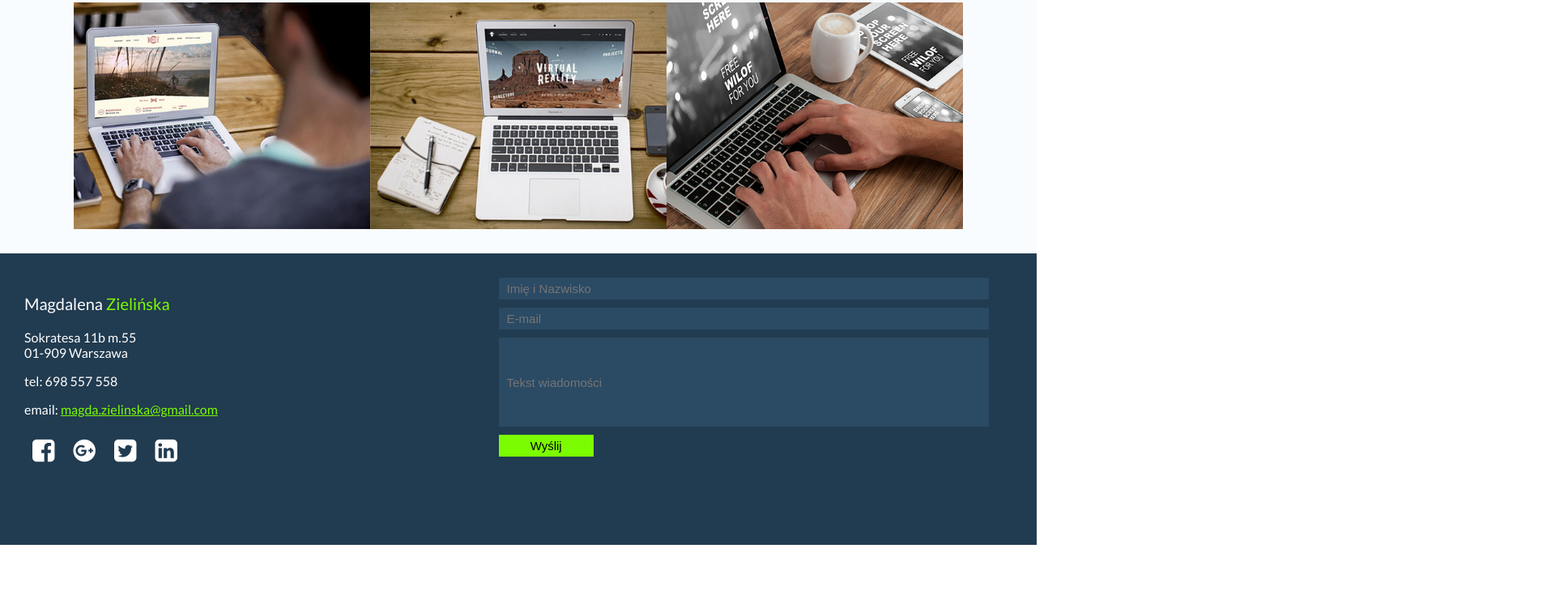
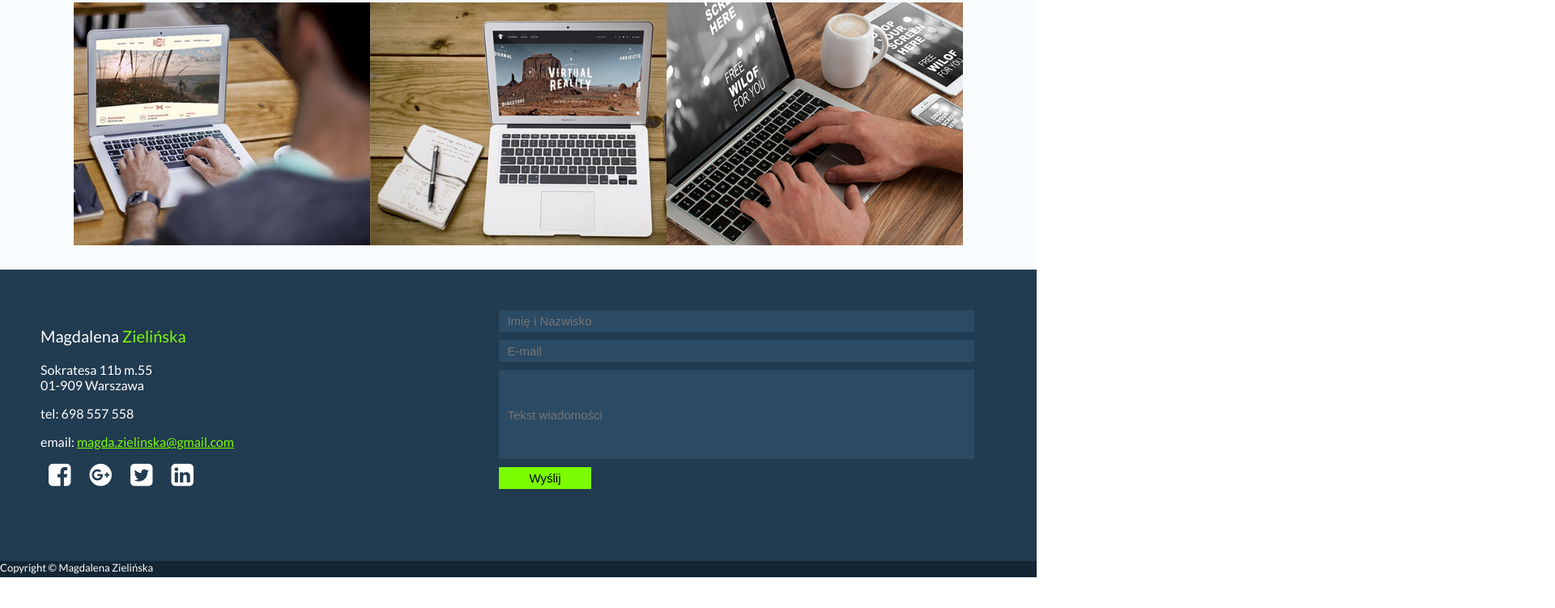
Before and after one commit to mzielinska/cssrozszerzony, a plain HTML site: page moje_portfolio/index.html in a window 1280 px wide. Shown: the part 1531-2282 px from the top of the page at 81% size, 1920 px wide, since content can reach past the window. After the commit the page ends 2244 px from the top, so only its background shows below. Drawn offline with Linux system fonts and the light colour scheme.

Commit message:
statyczna wersja strony

```diff
--- a/moje_portfolio/css/style.css
+++ b/moje_portfolio/css/style.css
@@ -107,10 +107,11 @@ section article p {
 /*Moje portfolio*/
 .zdjecia {
     width: 30%;
-    height: 280px;
+    height: 300px;
     display: inline-block;
     background-size: cover;
     border:none;
+    position: relative;
 }
 #zdjecie1 {
     background-image: url('../images/img/portfolio1.jpg')
@@ -140,10 +141,10 @@ section article p {
     opacity: 1;
 }
 
-#portfolio .zdjecia item-mask .item-content {
+#portfolio .zdjecia .item-mask .item-content {
     border: 1px solid #fff;
     margin: 10px;
-    height: 300px;
+    height: 280px;
     position: relative;
 }
 
@@ -157,19 +158,22 @@ section article p {
     padding: 5px;
 
 }
+.zdjecia a{
+    color: lawngreen;
+}
 
 /*Stopka*/
 
 footer {
-    padding: 30px;
-    height:300px;
+    padding: 50px;
+    height:260px;
     background-color: #213b50;
     color: white;
 }
-footer  #kontakt #name {
+#kontakt #name {
     font-size: 20px;
 }
-footer #kontakt_info {
+#kontakt_info {
     float: left;
     width:48%;
 }
@@ -202,10 +206,19 @@ footer #kontakt_info {
     background: lawngreen;
 }
 
-#socialmedia i {
+#socialmedia a {
     padding: 10px;
+    color: white;
 }
 
 #kontaktsekcja {
     display: inline-block;
 }
+.copyright {
+    margin: 0;
+    height: 20px;
+    width: auto;
+    background-color: #142634;
+    color: white;
+    font-size: 13px;
+}
--- a/moje_portfolio/index.html
+++ b/moje_portfolio/index.html
@@ -163,10 +163,10 @@
                 </p>
             </div>
             <div id="socialmedia">
-                <i class="fa fa-facebook-square fa-2x" aria-hidden="true"></i>
-                <i class="fa fa-google-plus-official fa-2x" aria-hidden="true"></i>
-                <i class="fa fa-twitter-square fa-2x" aria-hidden="true"></i>
-                <i class="fa fa-linkedin-square fa-2x" aria-hidden="true"></i>
+                <a href=""><i class="fa fa-facebook-square fa-2x" aria-hidden="true"></i></a>
+                <a href=""><i class="fa fa-google-plus-official fa-2x" aria-hidden="true"></i></a>
+                <a href=""><i class="fa fa-twitter-square fa-2x" aria-hidden="true"></i></a>
+                <a href=""><i class="fa fa-linkedin-square fa-2x" aria-hidden="true"></i></a>
             </div>
         </div>
         <form id="formularz">
@@ -177,6 +177,7 @@
         </form>
 
     </footer>
+        <div class = "copyright"> Copyright © Magdalena Zielińska</div>
 
 </body>
 
```
